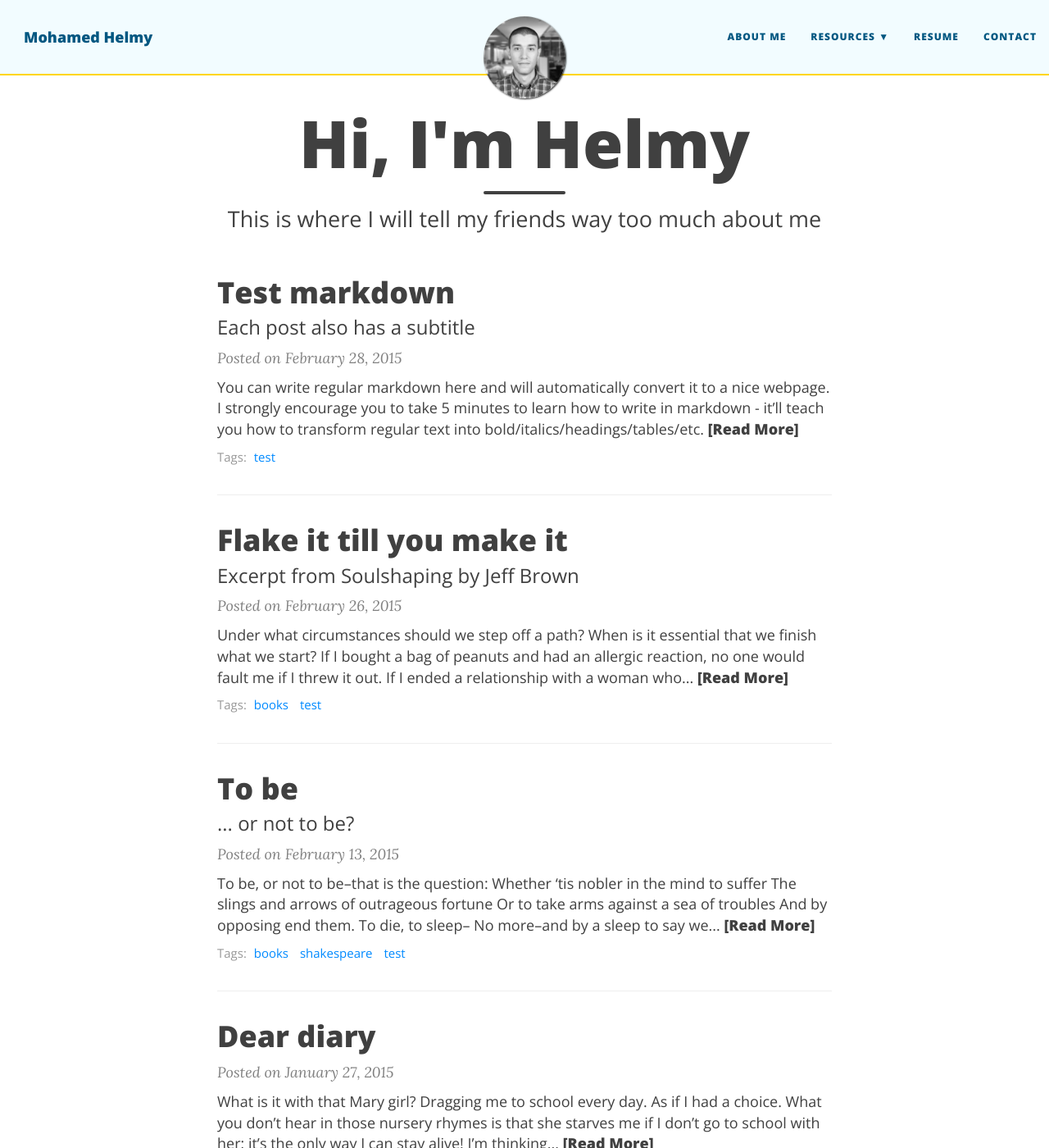
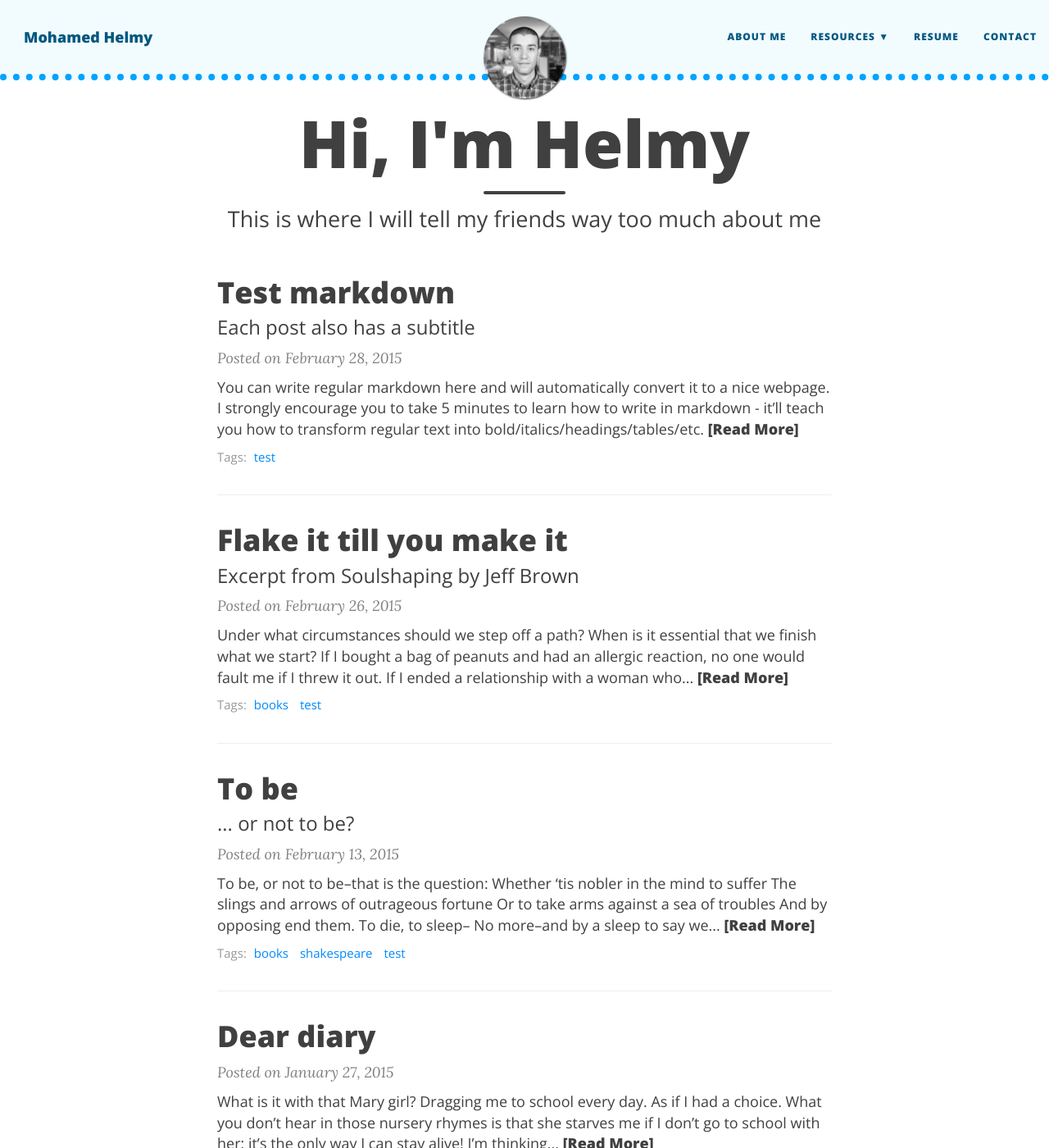
Before and after one commit to M-Helmy/m-helmy.github.io, a Jekyll site: the page built from index.html, in a window 1280 px wide and 1400 px high. Shown: the whole window at 82% size. Built offline with Jekyll 4.4.1, drawn with Linux system fonts in a browser that asks for light colours; nearby versions of some CDN libraries; the list of posts is cut into pages by our own code.

Commit message:
Update main.css

```diff
--- a/css/main.css
+++ b/css/main.css
@@ -109,7 +109,7 @@ img {
 
 .navbar-custom {
   background-color: {{ site.navbar-col }};
-  border-bottom: 2px solid #ffd600;
+  border-bottom: 8px dotted #00a3ff; /*2px solid #ffd600;*/
   font-family: 'Open Sans', 'Helvetica Neue', Helvetica, Arial, sans-serif;
   {% if site.navbar-img %}
   background-image: url({{ site.navbar-img }});
```
